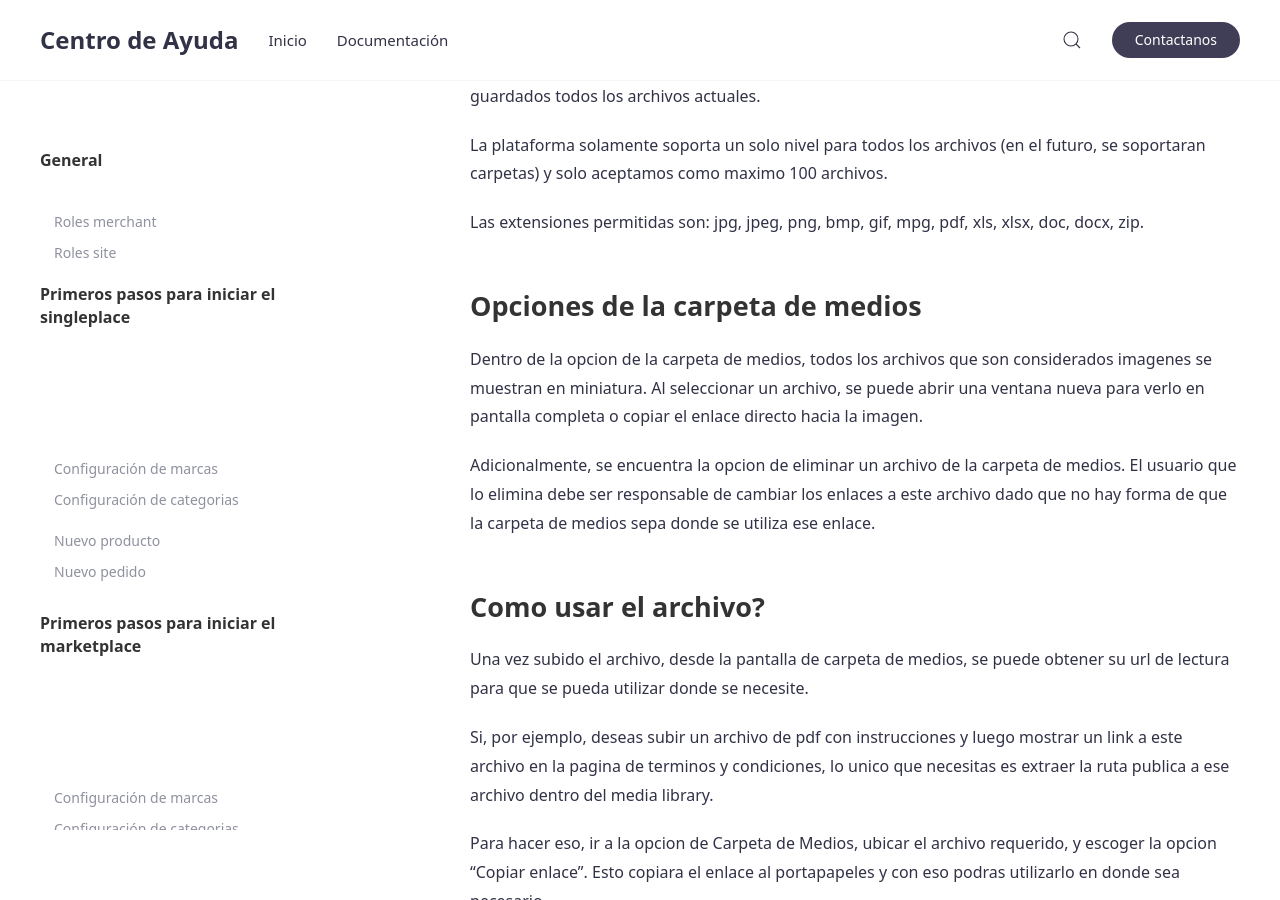
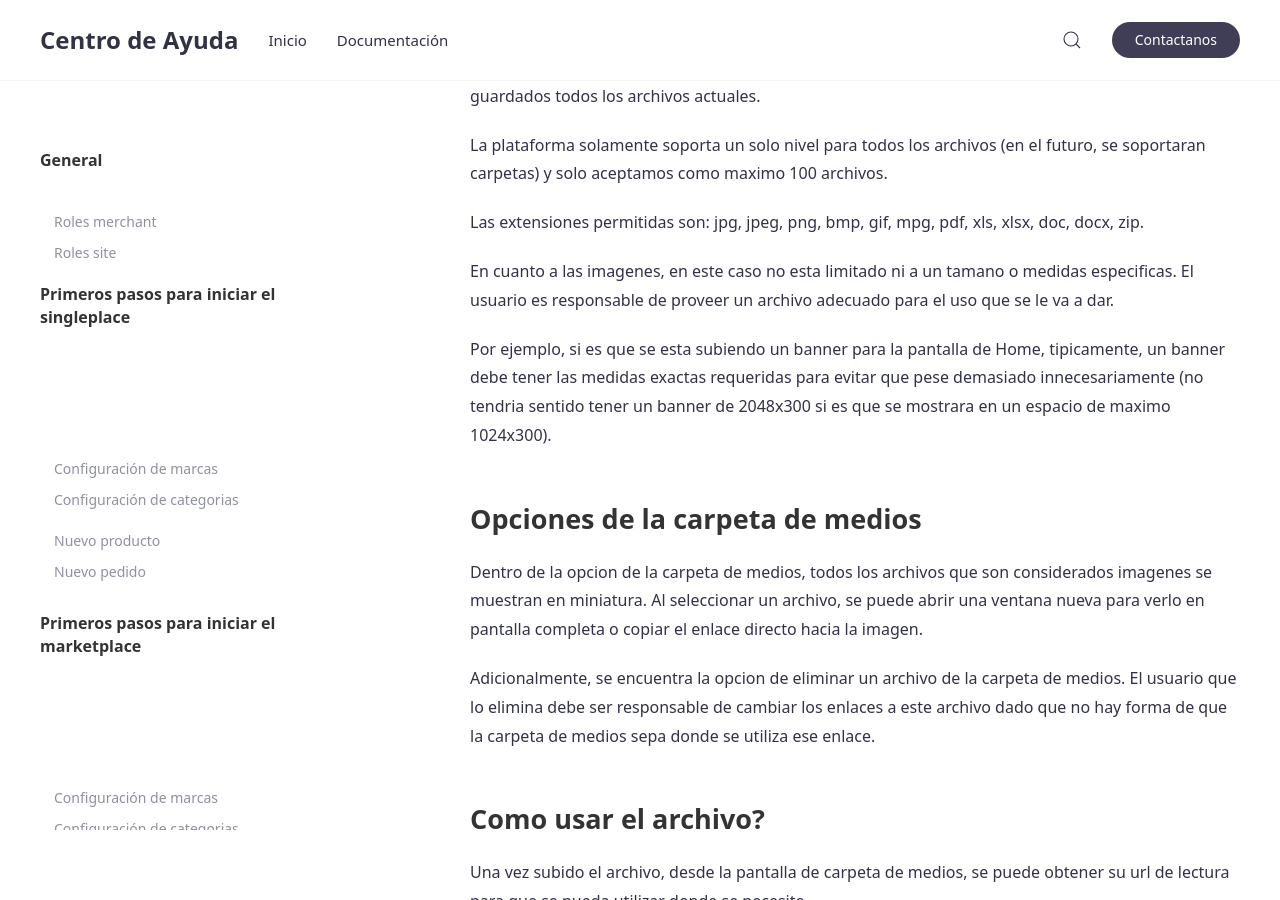
Before and after one commit to jztechpe/docshelp-old, a Jekyll site: the page built from docs/_docs/temas/cms/carpeta-medios.md, in a window 1280 px wide and 900 px high, scrolled down 705 px. Built offline with Jekyll 4.4.1, drawn with Linux system fonts in a browser that asks for light colours.

Commit message:
user responsibility example of media library

```diff
--- a/docs/_docs/temas/cms/carpeta-medios.md
+++ b/docs/_docs/temas/cms/carpeta-medios.md
@@ -18,6 +18,10 @@ La plataforma solamente soporta un solo nivel para todos los archivos (en el fut
 
 Las extensiones permitidas son: jpg, jpeg, png, bmp, gif, mpg, pdf, xls, xlsx, doc, docx, zip.
 
+En cuanto a las imagenes, en este caso no esta limitado ni a un tamano o medidas especificas. El usuario es responsable de proveer un archivo adecuado para el uso que se le va a dar.
+
+Por ejemplo, si es que se esta subiendo un banner para la pantalla de Home, tipicamente, un banner debe tener las medidas exactas requeridas para evitar que pese demasiado innecesariamente (no tendria sentido tener un banner de 2048x300 si es que se mostrara en un espacio de maximo 1024x300).
+
 ## Opciones de la carpeta de medios
 Dentro de la opcion de la carpeta de medios, todos los archivos que son considerados imagenes se muestran en miniatura. Al seleccionar un archivo, se puede abrir una ventana nueva para verlo en pantalla completa o copiar el enlace directo hacia la imagen.
 
```
